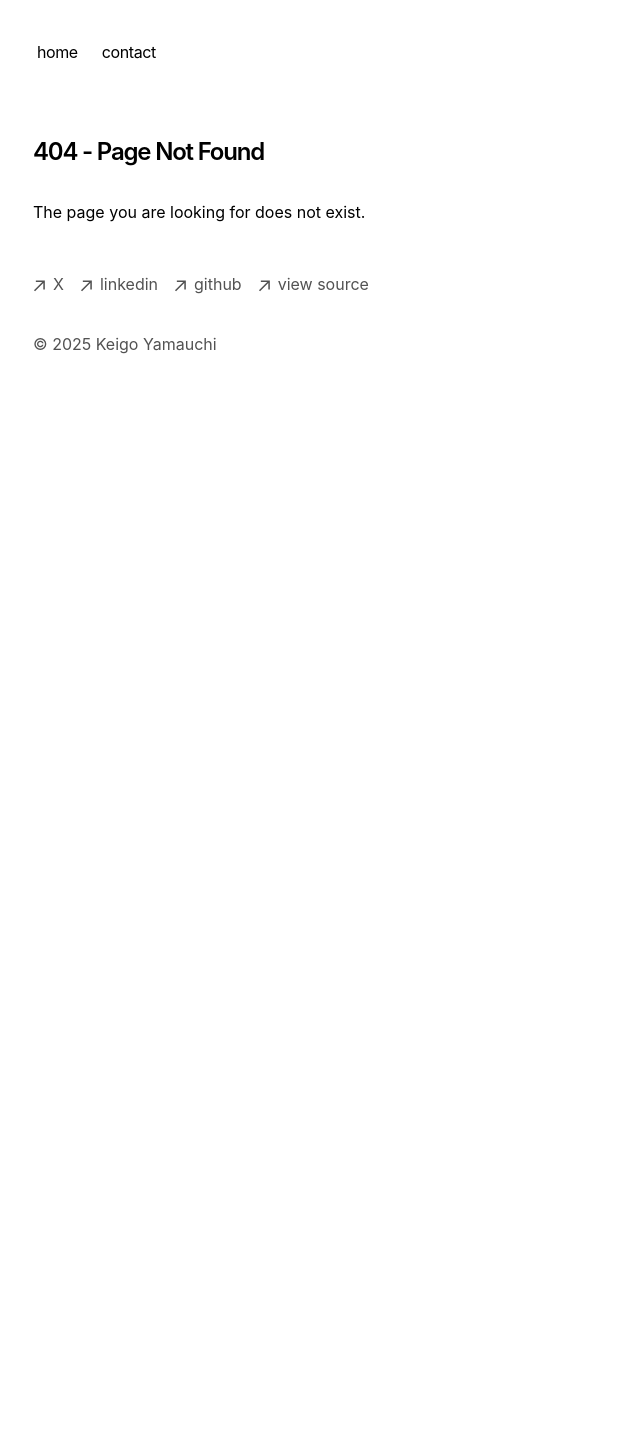
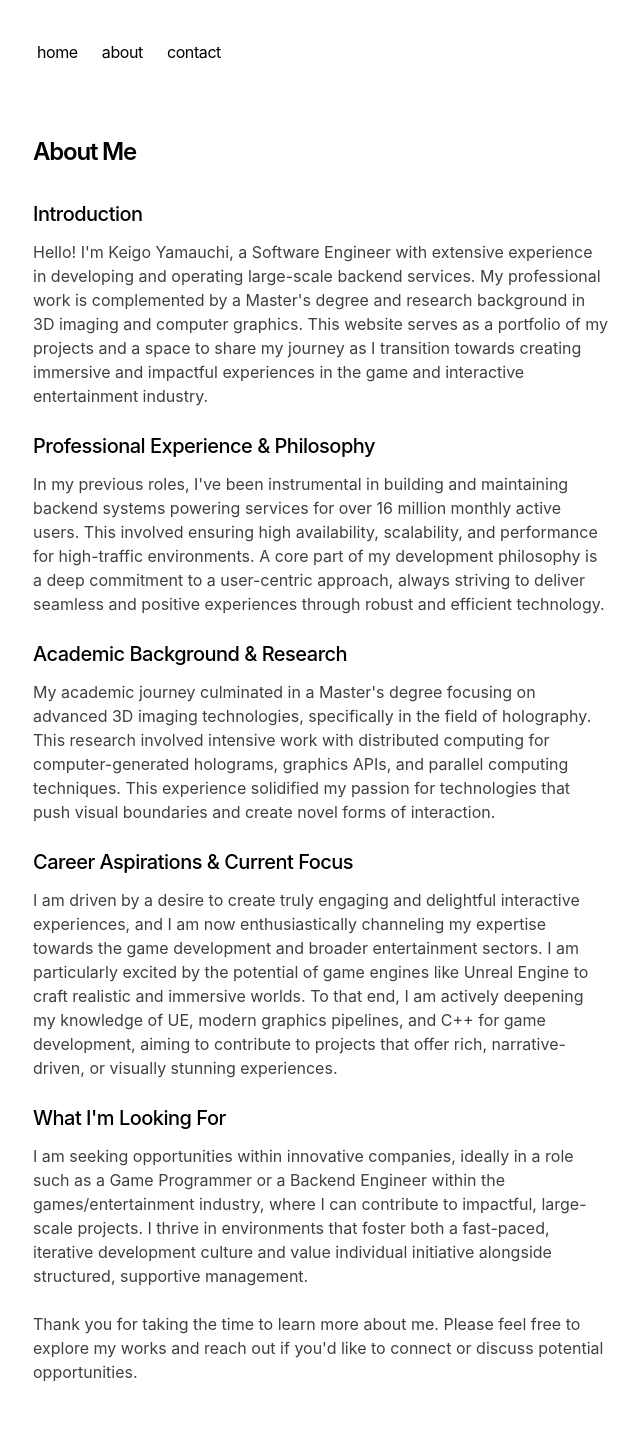
Before and after one commit to kei9o/nextjs-portfolio-blog, a Next.js app: page /about in a window 1280 px wide. Before the commit this address had no page. Shown: the top 1451 px of the page, without its empty margins (319-959 px from the left). Before the commit the page ends 800 px from the top, so only its background shows below. Built offline with nearby package versions, Linux system fonts and the light colour scheme.

Commit message:
Add About Me section to the portfolio

```diff
--- /dev/null
+++ b/app/about/page.tsx
@@ -0,0 +1,65 @@
+import type { Metadata } from 'next'
+
+export const metadata: Metadata = {
+  title: 'About Me',
+}
+
+export default function Page() {
+  return (
+    <section>
+      <h1 className="mb-8 text-2xl font-semibold tracking-tighter">
+        About Me
+      </h1>
+
+      <div className="mb-8">
+        <h2 className="text-xl font-medium mb-3 tracking-tight">Introduction</h2>
+        <p className="mb-6 text-neutral-700 dark:text-neutral-300">
+          Hello! I'm Keigo Yamauchi, a Software Engineer with extensive experience in developing and operating
+          large-scale backend services. My professional work is complemented by a Master's degree and research background
+          in 3D imaging and computer graphics. This website serves as a portfolio of my projects and a space to share my
+          journey as I transition towards creating immersive and impactful experiences in the game and interactive
+          entertainment industry.
+        </p>
+
+        <h2 className="text-xl font-medium mb-3 tracking-tight">Professional Experience &amp; Philosophy</h2>
+        <p className="mb-6 text-neutral-700 dark:text-neutral-300">
+          In my previous roles, I've been instrumental in building and maintaining backend systems
+          powering services for over 16 million monthly active users. This involved ensuring high availability,
+          scalability, and performance for high-traffic environments. A core part of my development philosophy
+          is a deep commitment to a user-centric approach, always striving to deliver seamless and positive
+          experiences through robust and efficient technology.
+        </p>
+
+        <h2 className="text-xl font-medium mb-3 tracking-tight">Academic Background &amp; Research</h2>
+        <p className="mb-6 text-neutral-700 dark:text-neutral-300">
+          My academic journey culminated in a Master's degree focusing on advanced 3D imaging technologies,
+          specifically in the field of holography. This research involved intensive work with
+          distributed computing for computer-generated holograms, graphics APIs, and parallel computing techniques.
+          This experience solidified my passion for technologies that push visual boundaries and create novel
+          forms of interaction.
+        </p>
+
+        <h2 className="text-xl font-medium mb-3 tracking-tight">Career Aspirations &amp; Current Focus</h2>
+        <p className="mb-6 text-neutral-700 dark:text-neutral-300">
+          I am driven by a desire to create truly engaging and delightful interactive experiences, and I am now
+          enthusiastically channeling my expertise towards the game development and broader entertainment sectors.
+          I am particularly excited by the potential of game engines like Unreal Engine to craft realistic and
+          immersive worlds. To that end, I am actively deepening my knowledge of UE, modern graphics pipelines,
+          and C++ for game development, aiming to contribute to projects that offer rich, narrative-driven, or
+          visually stunning experiences.
+        </p>
+
+        <h2 className="text-xl font-medium mb-3 tracking-tight">What I'm Looking For</h2>
+        <p className="mb-6 text-neutral-700 dark:text-neutral-300">
+          I am seeking opportunities within innovative companies, ideally in a role such as a Game Programmer or a
+          Backend Engineer within the games/entertainment industry, where I can contribute to impactful, large-scale projects.
+          I thrive in environments that foster both a fast-paced, iterative development culture and value
+          individual initiative alongside structured, supportive management.
+        </p>
+        <p className="text-neutral-700 dark:text-neutral-300">
+          Thank you for taking the time to learn more about me. Please feel free to explore my works and reach out if you'd like to connect or discuss potential opportunities.
+        </p>
+      </div>
+    </section>
+  )
+}
--- a/app/components/nav.tsx
+++ b/app/components/nav.tsx
@@ -9,10 +9,9 @@ const navItems = {
   // },
   // '/works': {
   //   name: 'works',
-  //
-  // '/about': {
-  //   name: 'about'
-  // },
+  '/about': {
+    name: 'about'
+  },
   // '/research': {
   //   name: 'research'
   // },
```
